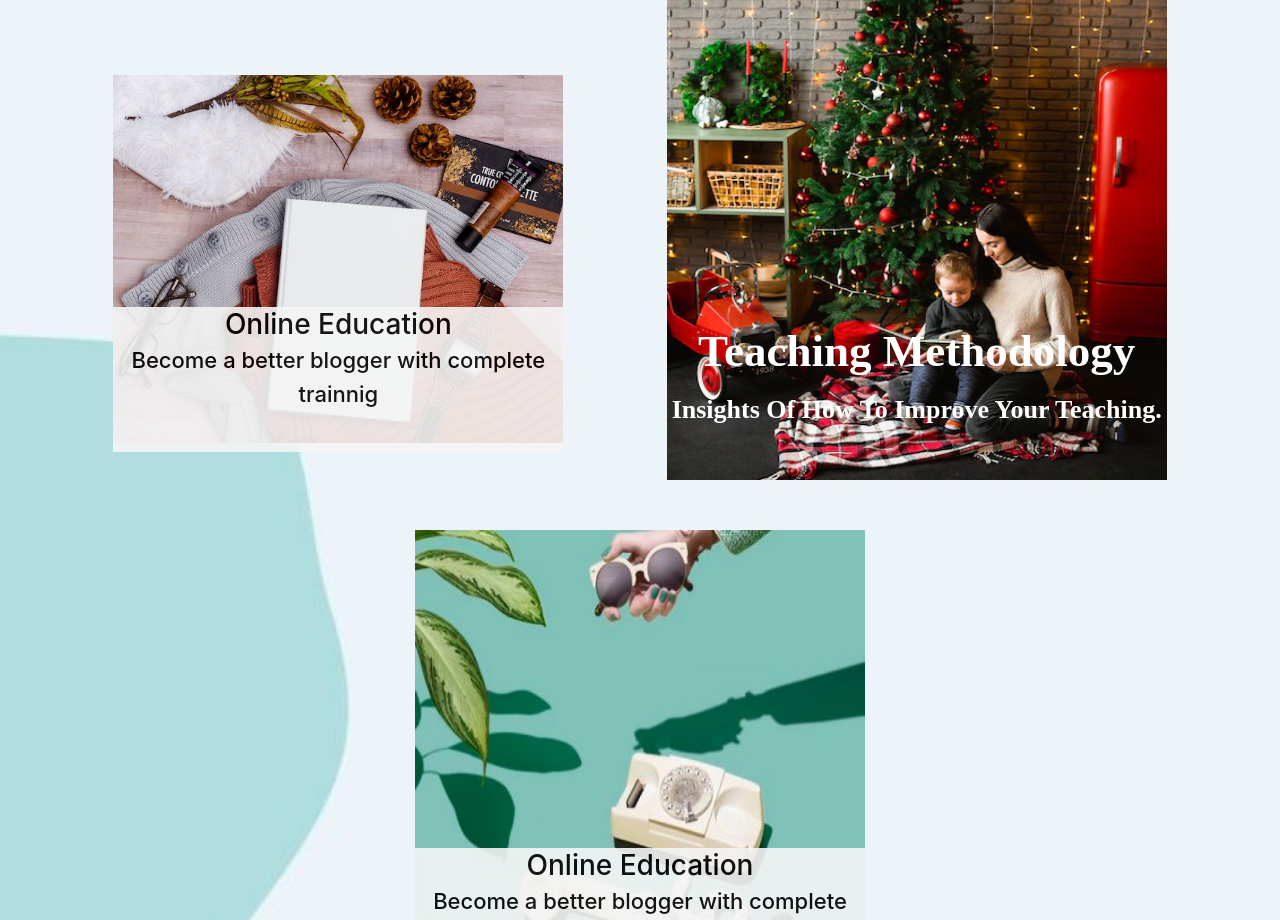
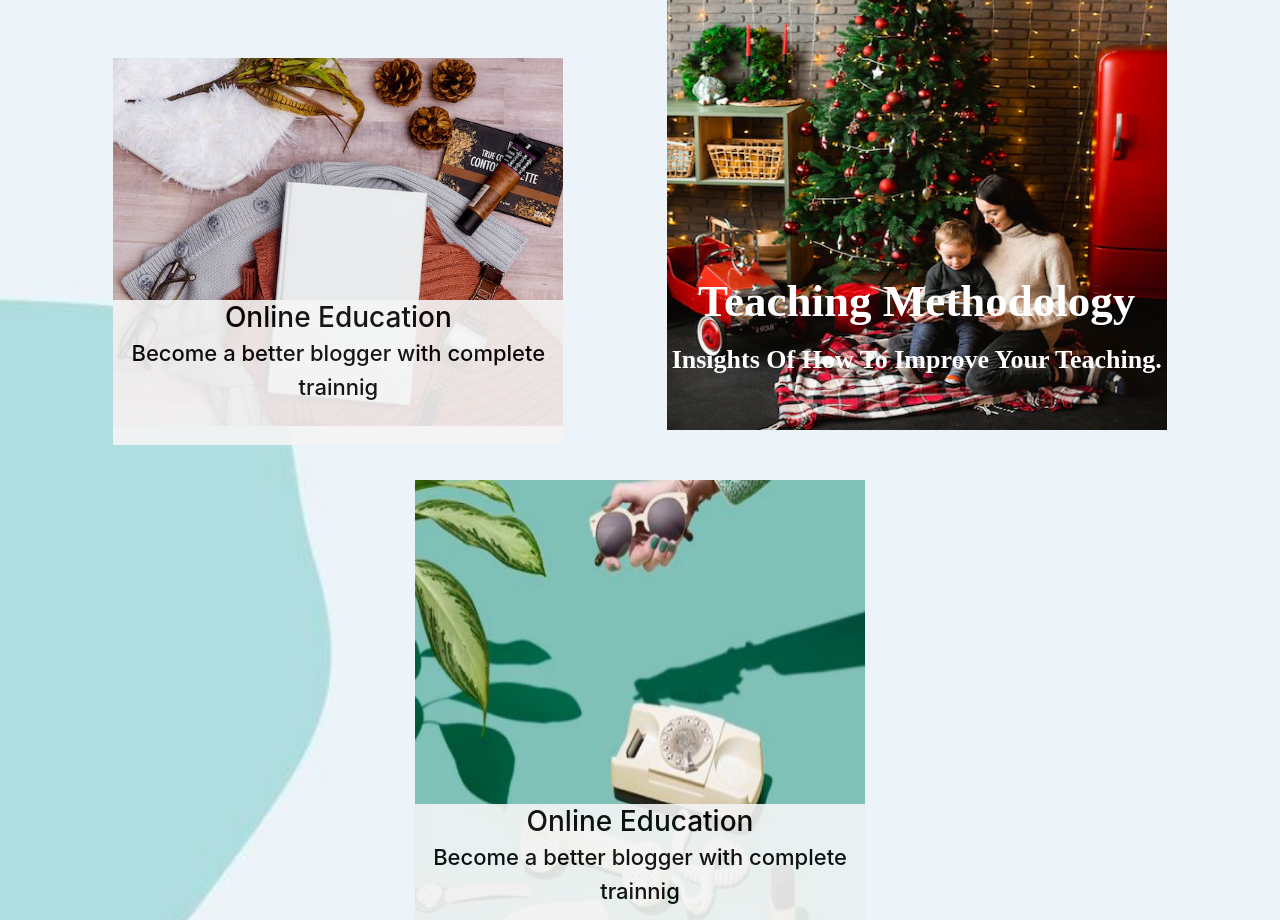
Before and after one commit to 277pawan/Maxtech, a React (Create React App) app: page / in a window 1280 px wide. Shown: the part 2778-3698 px from the top of the page. Built offline with nearby package versions, Linux system fonts and the light colour scheme; a web font is replaced by a local one.

Commit message:
changecontent

```diff
--- a/src/Components/Blog/Blog.css
+++ b/src/Components/Blog/Blog.css
@@ -32,7 +32,7 @@
     color: tomato;
 }
 .blogbox2{
-    height: 700px;
+    height: 650px;
     width: 450px;
     background-color: transparent;
 }
@@ -57,7 +57,7 @@
 }
 
 .blogbox3{
-    height: 650px;
+    height: 600px;
     width: 500px;
     background-color: transparent;
     position: relative;
@@ -95,7 +95,7 @@
 }
 
 .blogbox4{
-    height: 680px;
+    height: 650px;
     width: 450px;
     background-color: transparent;
 }
```
